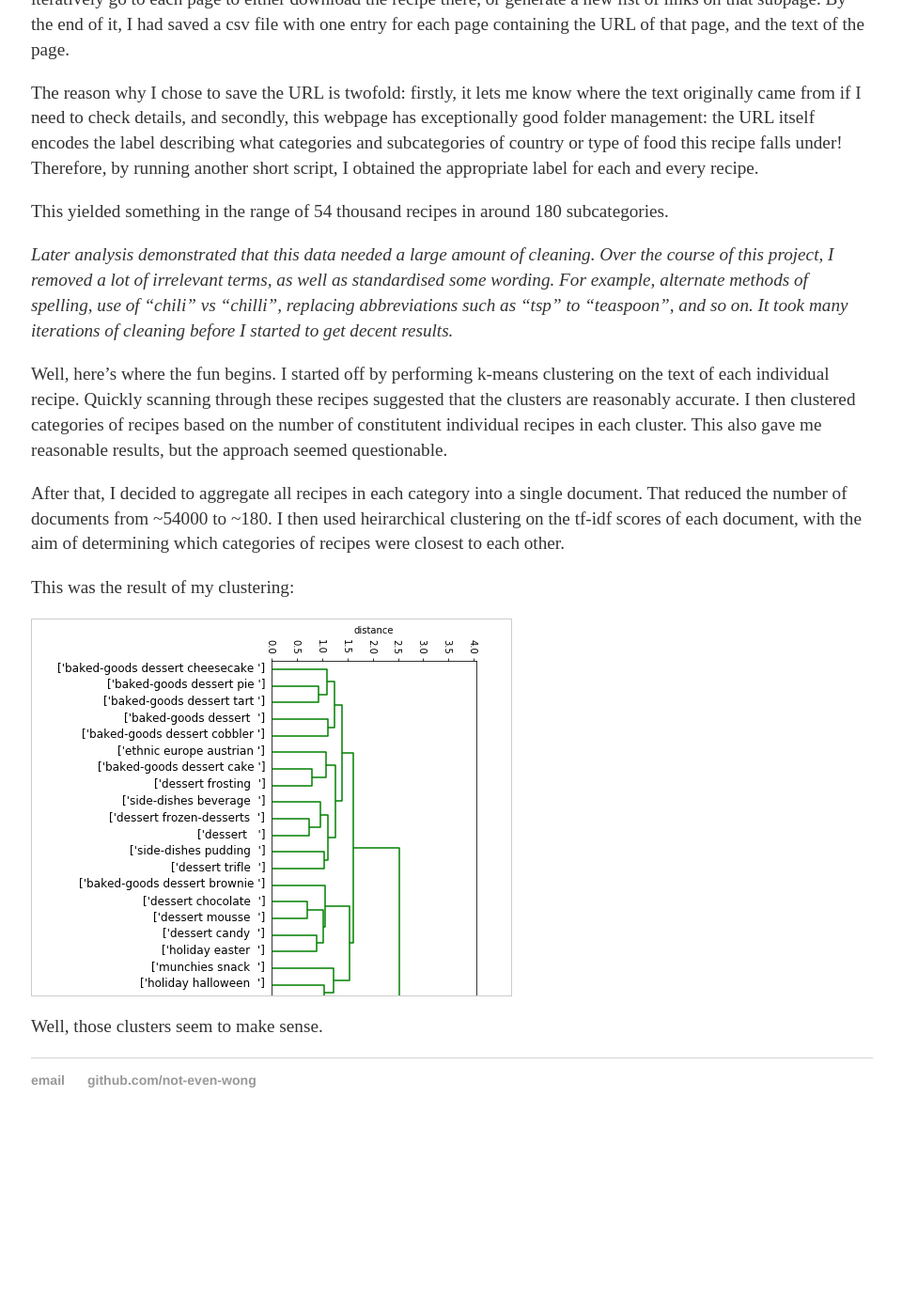
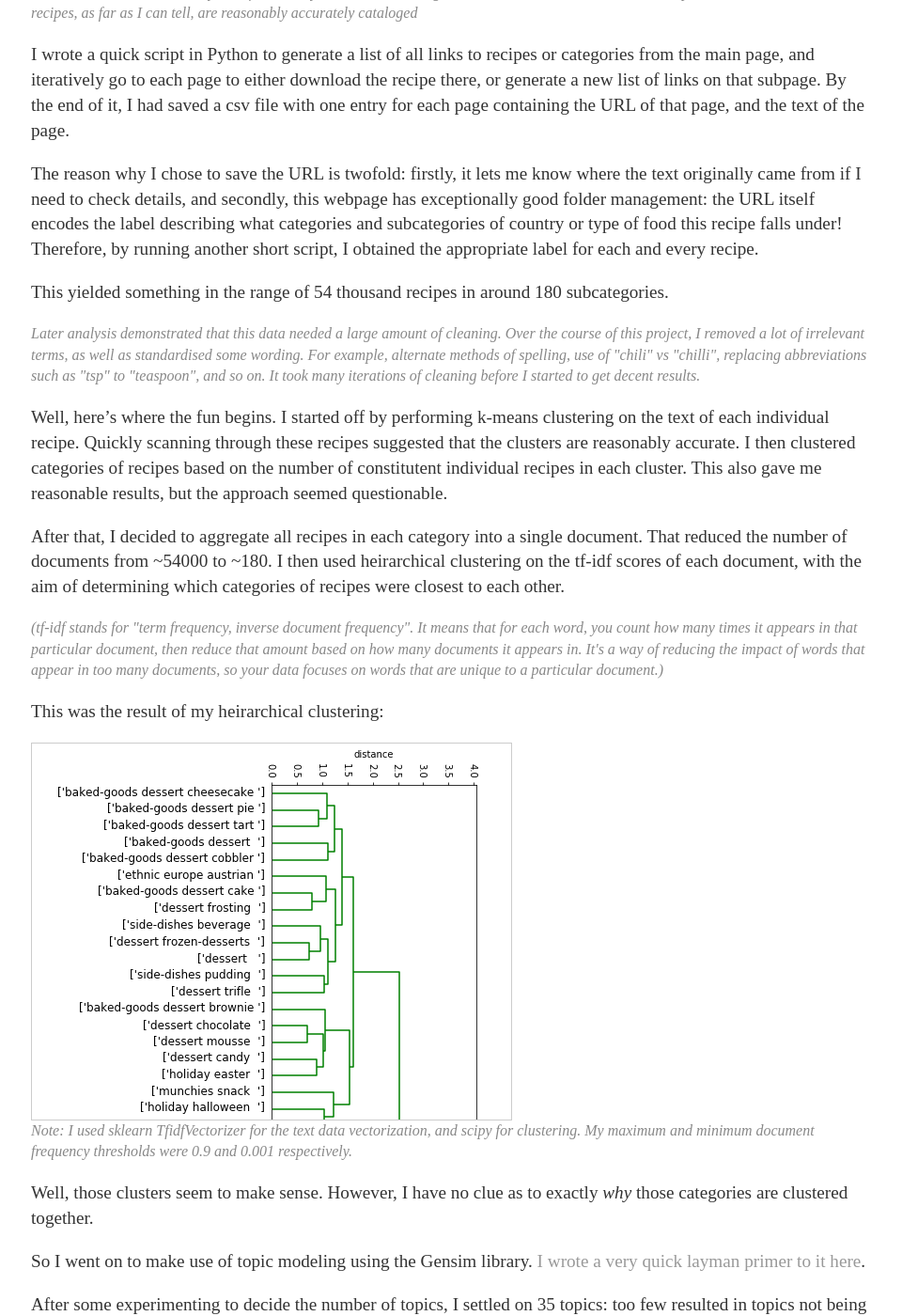
Before and after one commit to not-even-wong/not-even-wong.github.io, a Jekyll site: the page built from _posts/2019-11-12-analysing-similarities-between-recipes-with-topic-modeling.md, in a window 1280 px wide and 1400 px high, scrolled down 955 px. Shown: the whole window at 94% size, without its empty margins (159-1119 px from the left). Built offline with Jekyll 4.4.1, drawn with Linux system fonts in a browser that asks for light colours; before the commit the page ends 2173 px from its top, so only the background shows below that; some of the changed text lies outside the part shown.

Commit message:
Update 2019-11-12-analysing-similarities-between-recipes-with-topic-modeling.md

```diff
--- a/_posts/2019-11-12-analysing-similarities-between-recipes-with-topic-modeling.md
+++ b/_posts/2019-11-12-analysing-similarities-between-recipes-with-topic-modeling.md
@@ -3,6 +3,7 @@
 title: "Analysing similarities between recipes with topic modeling"
 date: 2019-11-12
 ---
+<i>The Python code used for this post can be found here: <a>https://github.com/not-even-wong/not-even-wong.github.io/blob/master/_posts/20191112/recipe-analysis.py</a></i>
 
 I'm a Singaporean, which means that appreciating the vast diversity of food is a way of life for me. Growing up in a melting pot of cultures and travelling overseas to savour the taste of various local delicacies does that for you.
 
@@ -18,7 +19,7 @@
 
 Well, that's perfect! Every recipe here is already in text form, and categorised either by country of origin or type of food!
 
-<div style=fineprint>Note: we've to be careful about the validity of the labels here. This website is run by a team of volunteers and recipes can be submitted to the database; these labels may be influenced by their cultural backgrounds and awarenesses. Still, it's an impressive collection and the recipes, as far as I can tell, are reasonably accurately cataloged</div>
+<div class="fineprint">Note: we've to be careful about the validity of the labels here. This website is run by a team of volunteers and recipes can be submitted to the database; these labels may be influenced by their cultural backgrounds and awarenesses. Still, it's an impressive collection and the recipes, as far as I can tell, are reasonably accurately cataloged</div>
 
 I wrote a quick script in Python to generate a list of all links to recipes or categories from the main page, and iteratively go to each page to either download the recipe there, or generate a new list of links on that subpage. By the end of it, I had saved a csv file with one entry for each page containing the URL of that page, and the text of the page.
 
@@ -26,16 +27,24 @@
 
 This yielded something in the range of 54 thousand recipes in around 180 subcategories.
 
-<i>Later analysis demonstrated that this data needed a large amount of cleaning. Over the course of this project, I removed a lot of irrelevant terms, as well as standardised some wording. For example, alternate methods of spelling, use of "chili" vs "chilli", replacing abbreviations such as "tsp" to "teaspoon", and so on. It took many iterations of cleaning before I started to get decent results.</i>
+<div class="fineprint">Later analysis demonstrated that this data needed a large amount of cleaning. Over the course of this project, I removed a lot of irrelevant terms, as well as standardised some wording. For example, alternate methods of spelling, use of "chili" vs "chilli", replacing abbreviations such as "tsp" to "teaspoon", and so on. It took many iterations of cleaning before I started to get decent results.</div>
 
 Well, here's where the fun begins. I started off by performing k-means clustering on the text of each individual recipe. Quickly scanning through these recipes suggested that the clusters are reasonably accurate. I then clustered categories of recipes based on the number of constitutent individual recipes in each cluster. This also gave me reasonable results, but the approach seemed questionable.
 
 After that, I decided to aggregate all recipes in each category into a single document. That reduced the number of documents from ~54000 to ~180. I then used heirarchical clustering on the tf-idf scores of each document, with the aim of determining which categories of recipes were closest to each other.
 
-This was the result of my clustering:
+<div class="fineprint">(tf-idf stands for "term frequency, inverse document frequency". It means that for each word, you count how many times it appears in that particular document, then reduce that amount based on how many documents it appears in. It's a way of reducing the impact of words that appear in too many documents, so your data focuses on words that are unique to a particular document.)</div>
+
+This was the result of my heirarchical clustering:
 
 <div style="height: 400px; width: 510px; border: 1px solid #ccc; overflow:scroll; overflow-x: hidden;">
 <img src="https://raw.githubusercontent.com/not-even-wong/not-even-wong.github.io/master/_posts/20191112/heirarchy%20of%20recipes%20tfidf.png">
 </div>
 
-Well, those clusters seem to make sense.
+<div class="fineprint">Note: I used sklearn TfidfVectorizer for the text data vectorization, and scipy for clustering. My maximum and minimum document frequency thresholds were 0.9 and 0.001 respectively.</div>
+
+Well, those clusters seem to make sense. However, I have no clue as to exactly <i>why</i> those categories are clustered together.
+
+So I went on to make use of topic modeling using the Gensim library. <a href="https://not-even-wong.github.io/2019/11/10/layman-intro-topic-modeling.html">I wrote a very quick layman primer to it here</a>.
+
+After some experimenting to decide the number of topics, I settled on 35 topics: too few resulted in topics not being specific enough; too many resulted in too much overlap between topics. I used pyLDAvis to visualise
```
